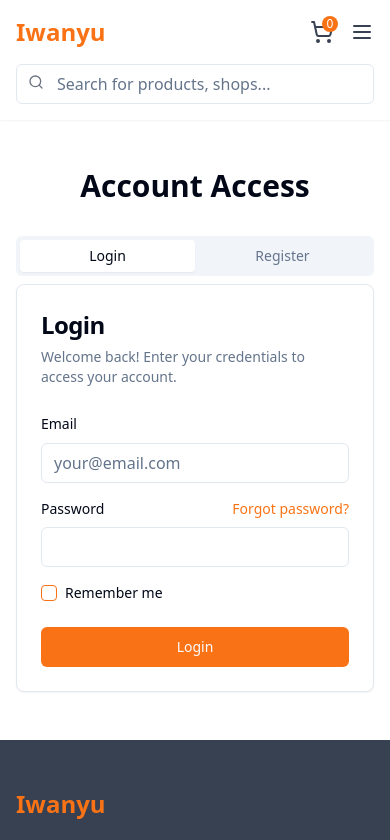
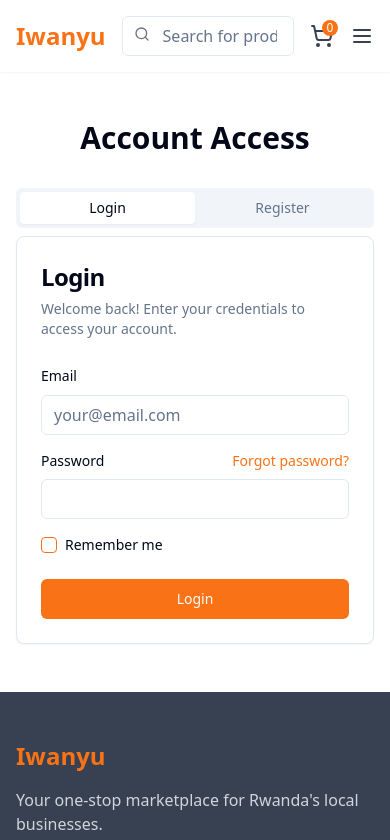
Before and after one commit to Davy-00/iwanyu-marketplace-hub, a React (Vite) app: page /auth in a window 390 px wide. Shown: the top 840 px of the page. Built offline with nearby package versions, Linux system fonts and the light colour scheme.

Commit message:
Remove duplicate search bar
Remove the search bar from the mobile view in the navbar.

```diff
--- a/src/components/common/Navbar.tsx
+++ b/src/components/common/Navbar.tsx
@@ -18,8 +18,8 @@ const Navbar = () => {
             <span className="text-2xl font-bold text-iwanyu-orange">Iwanyu</span>
           </Link>
 
-          {/* Search Bar - Hidden on mobile */}
-          <div className="hidden md:flex flex-1 mx-8">
+          {/* Search Bar - Visible on all screen sizes */}
+          <div className="flex flex-1 mx-4 md:mx-8">
             <div className="relative w-full max-w-xl">
               <Input
                 type="text"
@@ -74,18 +74,6 @@ const Navbar = () => {
           </div>
         </div>
 
-        {/* Mobile Search Bar */}
-        <div className="mt-4 md:hidden">
-          <div className="relative">
-            <Input
-              type="text"
-              placeholder="Search for products, shops..."
-              className="w-full pl-10 pr-4"
-            />
-            <Search className="absolute left-3 top-2.5 h-4 w-4 text-iwanyu-gray" />
-          </div>
-        </div>
-
         {/* Mobile Menu */}
         {isMenuOpen && (
           <div className="md:hidden mt-4 pb-4 space-y-4">
```
